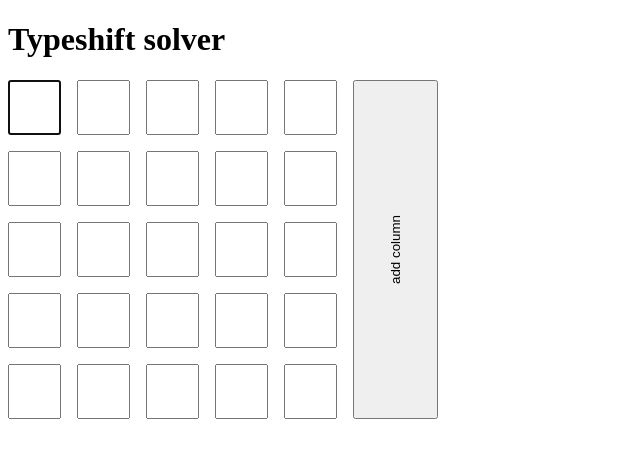
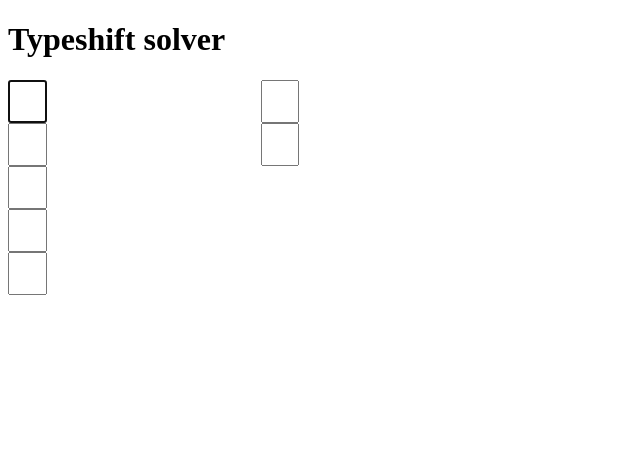
Before and after one commit to katielin019/typeshift-prototype, a plain HTML site: page index.html in a window 1280 px wide. Shown: the whole page, without its empty margins (0-640 px from the left). Drawn offline with Linux system fonts and the light colour scheme.

Commit message:
adding styling, constraints

```diff
--- a/index.html
+++ b/index.html
@@ -10,89 +10,35 @@
 				max-width: 100%;
 			}
 
-			main {
-				display: flex;
-				flex-direction: row;
-				flex-grow: 0;
-				gap: 1rem;
+			textarea {
+				resize: none;
+				font-size: 2.5em;
+				max-width: 1em;
+				text-align: center;
 			}
 
-			div.column {
-				display: flex;
-				flex-direction: column;
-				gap: 1rem;
-			}
+			#grid {
+				display: grid;
+				grid-auto-flow: column;
+				grid-template-rows: repeat(5, 1fr);
+				grid-template-columns: repeat(5, 1fr);
 
-			textarea {
-				font-size: 2rem;
-				resize: none;
-				padding: 0.5rem;
-			}
-
-			button#addColumn {
-				height: 100%;
-			}
-
-			.rotated-text {
-				transform: rotate(-90deg);
-				display: inline-block;
 			}
 		</style>
 	</head>
 	<body>
 		<h1>Typeshift solver</h1>
 		<main>
-			<div class="column">
+			<div id="grid">
 				<textarea cols="1" rows="1" maxlength="1" autofocus></textarea>
 				<textarea cols="1" rows="1" maxlength="1"></textarea>
-				<textarea cols="1" rows="1" maxlength="1"></textarea>
-				<textarea cols="1" rows="1" maxlength="1"></textarea>
-				<textarea cols="1" rows="1" maxlength="1"></textarea>
-			</div>
-			<div class="column">
 				<textarea cols="1" rows="1" maxlength="1"></textarea>
 				<textarea cols="1" rows="1" maxlength="1"></textarea>
 				<textarea cols="1" rows="1" maxlength="1"></textarea>
 				<textarea cols="1" rows="1" maxlength="1"></textarea>
 				<textarea cols="1" rows="1" maxlength="1"></textarea>
 			</div>
-			<div class="column">
-				<textarea cols="1" rows="1" maxlength="1"></textarea>
-				<textarea cols="1" rows="1" maxlength="1"></textarea>
-				<textarea cols="1" rows="1" maxlength="1"></textarea>
-				<textarea cols="1" rows="1" maxlength="1"></textarea>
-				<textarea cols="1" rows="1" maxlength="1"></textarea>
-			</div>
-			<div class="column">
-				<textarea cols="1" rows="1" maxlength="1"></textarea>
-				<textarea cols="1" rows="1" maxlength="1"></textarea>
-				<textarea cols="1" rows="1" maxlength="1"></textarea>
-				<textarea cols="1" rows="1" maxlength="1"></textarea>
-				<textarea cols="1" rows="1" maxlength="1"></textarea>
-			</div>
-			<div class="column">
-				<textarea cols="1" rows="1" maxlength="1"></textarea>
-				<textarea cols="1" rows="1" maxlength="1"></textarea>
-				<textarea cols="1" rows="1" maxlength="1"></textarea>
-				<textarea cols="1" rows="1" maxlength="1"></textarea>
-				<textarea cols="1" rows="1" maxlength="1"></textarea>
-			</div>
-			<div class="column">
-				<button id="addColumn">
-					<span class="rotated-text">add column</span>
-				</button>
-			</div>
 		</main>
-		<!-- <div class="column">
-			<input type="text" size="1">
-			<input type="text" size="1">
-			<input type="text" size="1">
-		</div>
-		<div class="column">
-			<input type="text" size="1">
-			<input type="text" size="1">
-			<input type="text" size="1">
-		</div> -->
 		<script src=main.js></script>
 	</body>
 </html>
```
